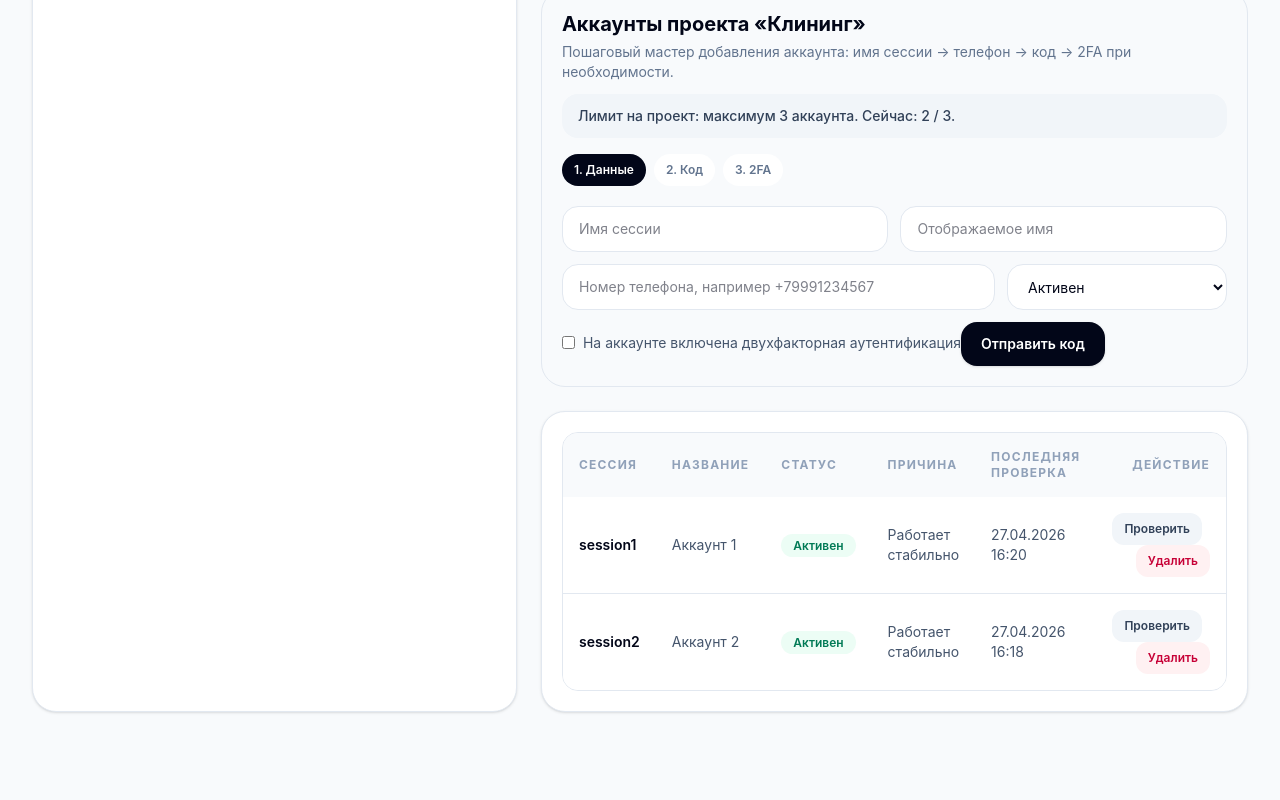
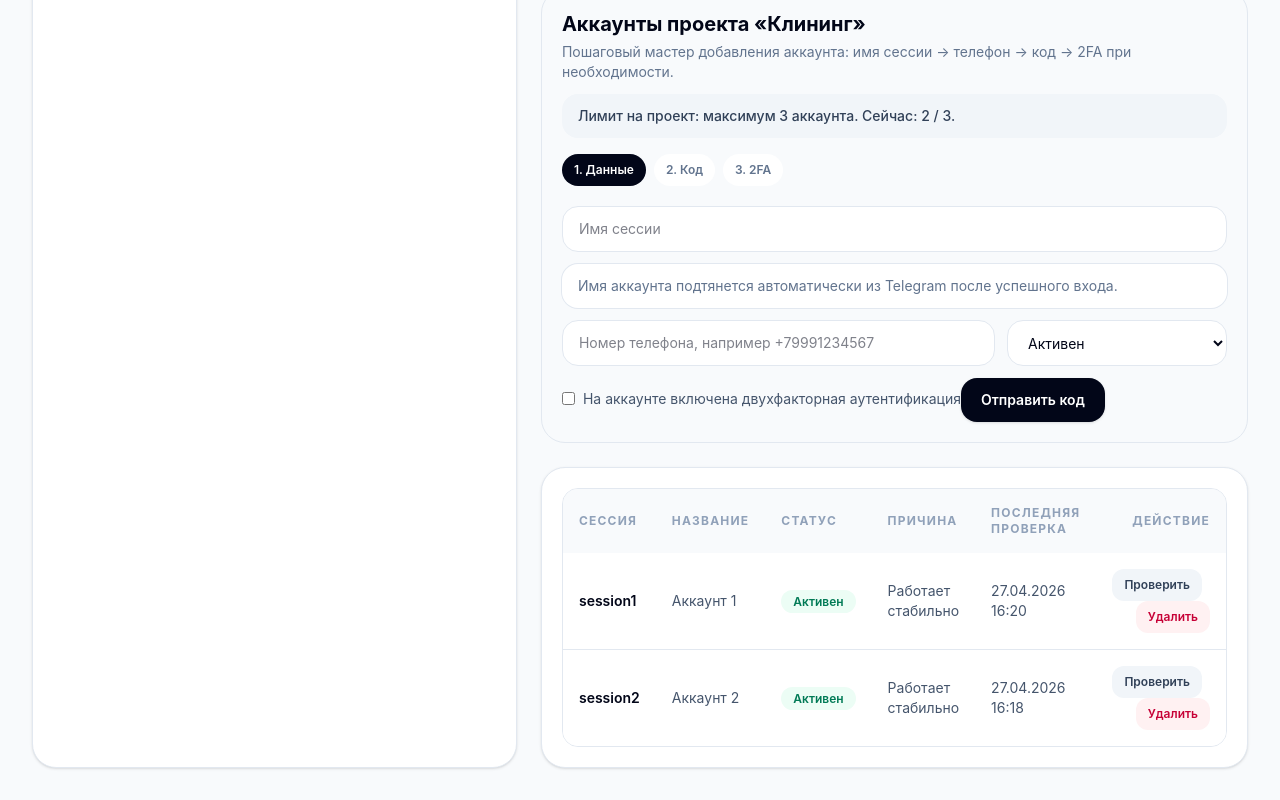
Before and after one commit to andreysparksy/Openclaw-panda, a React (Vite) app in the folder website/spam/bot-analytics-dashboard/: page / in a window 1280 px wide. Shown: the part 2069-2869 px from the top of the page. Before the commit the page ends 2813 px from the top, so only its background shows below. Built offline with nearby package versions, Linux system fonts and the light colour scheme.

Commit message:
Make account names auto-fill from Telegram in UI

```diff
--- a/website/spam/bot-analytics-dashboard/src/App.jsx
+++ b/website/spam/bot-analytics-dashboard/src/App.jsx
@@ -161,7 +161,6 @@ function AccountsManager({ project, onAddAccount, onDeleteAccount }) {
     phone: "",
     code: "",
     password: "",
-    displayName: "",
     status: "Активен",
   });
   const [needPassword, setNeedPassword] = useState(false);
@@ -181,13 +180,13 @@ function AccountsManager({ project, onAddAccount, onDeleteAccount }) {
     }
     onAddAccount(project.id, {
       name: draft.sessionName.trim(),
-      label: draft.displayName.trim() || draft.sessionName.trim(),
+      label: draft.sessionName.trim(),
       status: draft.status,
-      reason: draft.status === "Активен" ? "Аккаунт добавлен вручную" : "Статус задан вручную",
+      reason: draft.status === "Активен" ? "Имя позже подтянется из Telegram" : "Статус задан вручную",
       lastCheck: "Только что",
     });
     setResultText("Аккаунт добавлен в интерфейс проекта.");
-    setDraft({ sessionName: "", phone: "", code: "", password: "", displayName: "", status: "Активен" });
+    setDraft({ sessionName: "", phone: "", code: "", password: "", status: "Активен" });
     setNeedPassword(false);
     setStep(1);
   };
@@ -196,13 +195,13 @@ function AccountsManager({ project, onAddAccount, onDeleteAccount }) {
     if (!draft.password.trim()) return;
     onAddAccount(project.id, {
       name: draft.sessionName.trim(),
-      label: draft.displayName.trim() || draft.sessionName.trim(),
+      label: draft.sessionName.trim(),
       status: draft.status,
-      reason: "Аккаунт добавлен после 2FA",
+      reason: "Имя позже подтянется из Telegram после 2FA",
       lastCheck: "Только что",
     });
     setResultText("Аккаунт добавлен после подтверждения 2FA.");
-    setDraft({ sessionName: "", phone: "", code: "", password: "", displayName: "", status: "Активен" });
+    setDraft({ sessionName: "", phone: "", code: "", password: "", status: "Активен" });
     setNeedPassword(false);
     setStep(1);
   };
@@ -224,9 +223,11 @@ function AccountsManager({ project, onAddAccount, onDeleteAccount }) {
 
         {step === 1 && (
           <div className="mt-5 space-y-3">
-            <div className="grid gap-3 md:grid-cols-2">
+            <div className="grid gap-3 md:grid-cols-1">
               <input value={draft.sessionName} onChange={(e) => setDraft((p) => ({ ...p, sessionName: e.target.value }))} placeholder="Имя сессии" className="rounded-2xl border border-slate-200 bg-white px-4 py-3 text-sm outline-none focus:border-slate-400" />
-              <input value={draft.displayName} onChange={(e) => setDraft((p) => ({ ...p, displayName: e.target.value }))} placeholder="Отображаемое имя" className="rounded-2xl border border-slate-200 bg-white px-4 py-3 text-sm outline-none focus:border-slate-400" />
+            </div>
+            <div className="rounded-2xl bg-white px-4 py-3 text-sm text-slate-500 ring-1 ring-slate-200">
+              Имя аккаунта подтянется автоматически из Telegram после успешного входа.
             </div>
             <div className="grid gap-3 md:grid-cols-[1fr_220px]">
               <input value={draft.phone} onChange={(e) => setDraft((p) => ({ ...p, phone: e.target.value }))} placeholder="Номер телефона, например +79991234567" className="rounded-2xl border border-slate-200 bg-white px-4 py-3 text-sm outline-none focus:border-slate-400" />
```
